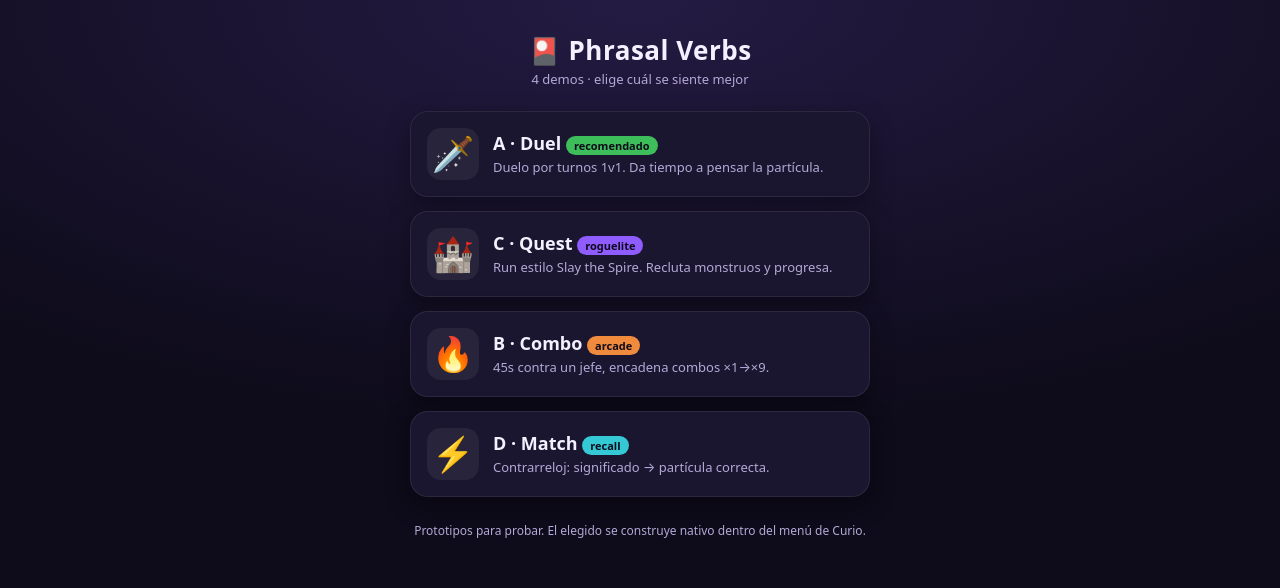
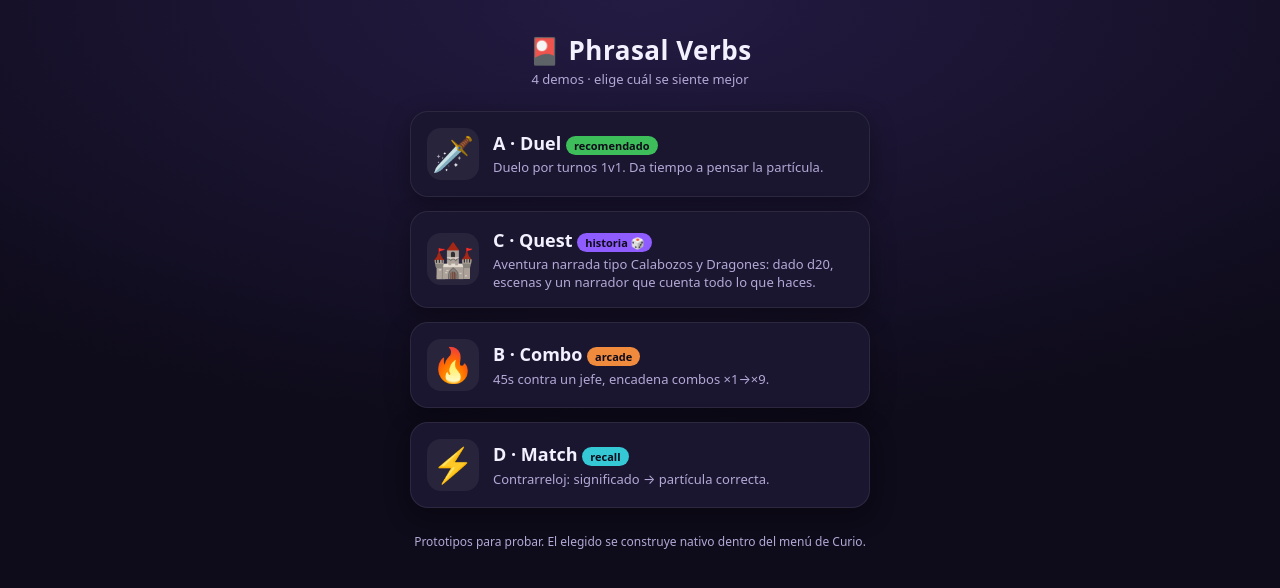
Before and after one commit to martinvelezf/phrasal-verbs-demo, a plain HTML site: page index.html in a window 1280 px wide. Drawn offline with Linux system fonts and the light colour scheme.

Commit message:
Quest: narrated D&D-style adventure (d20 scenes, narrator), pv-v20
Co-Authored-By: Claude Opus 5.5 <noreply@anthropic.com>
Claude-Session: https://claude.ai/code/session_01FeJZd7eXBfY6e1CXY7di7j

```diff
--- a/index.html
+++ b/index.html
@@ -50,8 +50,8 @@
     </a>
     <a class="card c3" href="#" onclick="openDemo('roguelite');return false">
       <div class="emoji">🏰</div>
-      <div class="meta"><p class="name">C · Quest <span class="tag deep">roguelite</span></p>
-      <p class="desc">Run estilo Slay the Spire. Recluta monstruos y progresa.</p></div>
+      <div class="meta"><p class="name">C · Quest <span class="tag deep">historia 🎲</span></p>
+      <p class="desc">Aventura narrada tipo Calabozos y Dragones: dado d20, escenas y un narrador que cuenta todo lo que haces.</p></div>
     </a>
     <a class="card c2" href="#" onclick="openDemo('combo');return false">
       <div class="emoji">🔥</div>
--- a/sw.js
+++ b/sw.js
@@ -1,4 +1,4 @@
-const C='pv-v19', F=['./','index.html','manifest.webmanifest','icon-180.png','icon-192.png','icon-512.png'];
+const C='pv-v20', F=['./','index.html','manifest.webmanifest','icon-180.png','icon-192.png','icon-512.png'];
 self.addEventListener('install',e=>{e.waitUntil(caches.open(C).then(c=>c.addAll(F)));self.skipWaiting()});
 self.addEventListener('activate',e=>{e.waitUntil(caches.keys().then(k=>Promise.all(k.filter(x=>x!==C).map(x=>caches.delete(x)))));self.clients.claim()});
 const put=(req,res)=>{if(req.method==='GET'&&res.ok){const cp=res.clone();caches.open(C).then(c=>c.put(req,cp))}return res};
```
